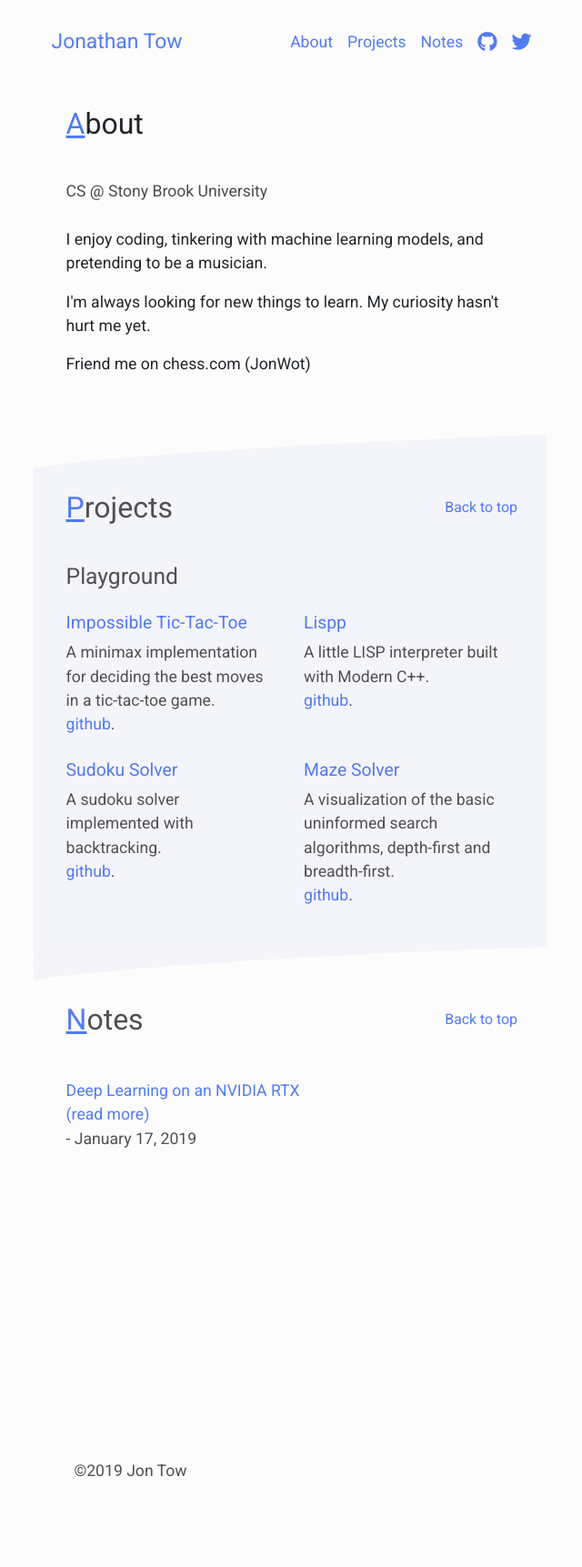
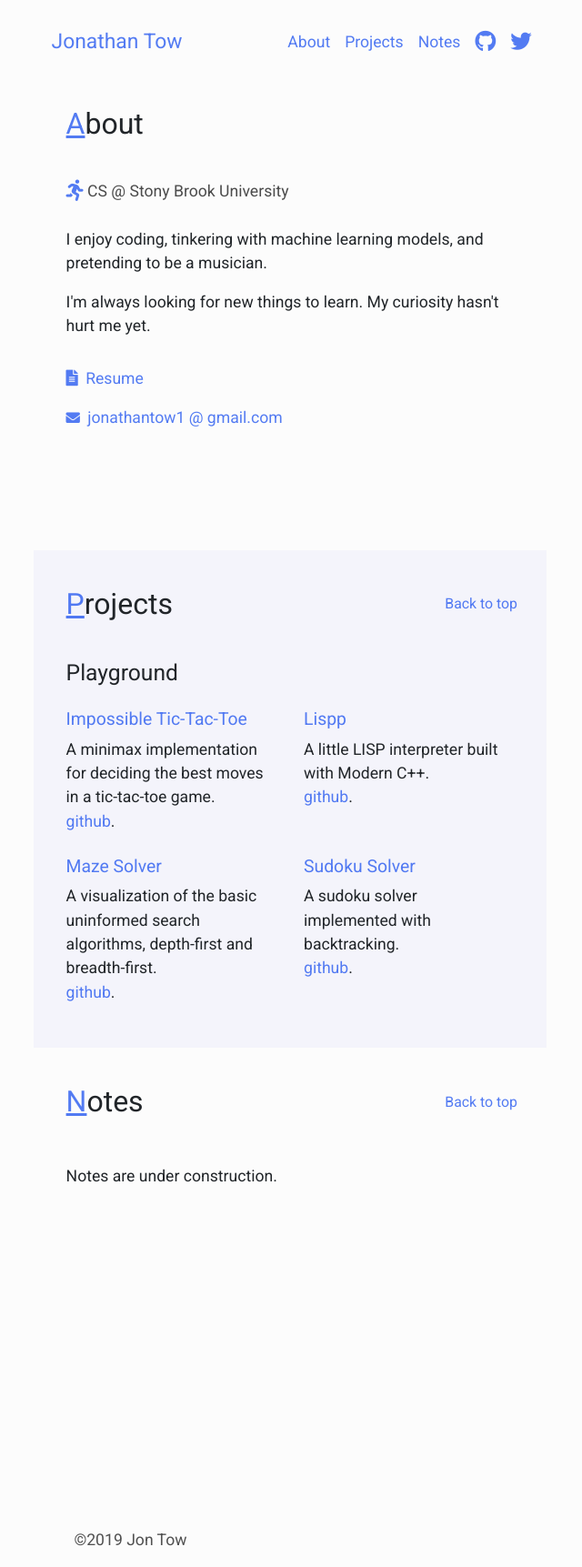
Before and after one commit to jon-tow/jon-tow.github.io, a Jekyll site: the page built from index.html, in a window 1280 px wide. Shown: the whole page at 91% size, without its empty margins (321-961 px from the left). Built offline with Jekyll 4.4.1, drawn with Linux system fonts in a browser that asks for light colours; nearby versions of some CDN libraries; before the commit the page ends 1663 px from its top, so only the background shows below that.

Commit message:
add resume/email and styling updates

```diff
--- a/_includes/_base/head.html
+++ b/_includes/_base/head.html
@@ -11,7 +11,9 @@
   <script src="https://stackpath.bootstrapcdn.com/bootstrap/4.3.1/js/bootstrap.min.js" integrity="sha384-JjSmVgyd0p3pXB1rRibZUAYoIIy6OrQ6VrjIEaFf/nJGzIxFDsf4x0xIM+B07jRM" crossorigin="anonymous"></script>
   <!-- Fonts -->
   <link href="https://fonts.googleapis.com/css?family=Roboto" rel="stylesheet">
-  <script src="https://use.fontawesome.com/5b0778892e.js"></script>
+  <link rel="stylesheet" href="https://use.fontawesome.com/releases/v5.7.2/css/all.css" integrity="sha384-fnmOCqbTlWIlj8LyTjo7mOUStjsKC4pOpQbqyi7RrhN7udi9RwhKkMHpvLbHG9Sr" crossorigin="anonymous">
+
+
   <!-- Smooth Scrolling -->
   <script>
     $(document).ready(function () {
--- a/_includes/_base/nav.html
+++ b/_includes/_base/nav.html
@@ -19,12 +19,12 @@
       </li>
       <li class="nav-item">
         <a class="nav-link" href="https://github.com/jon-tow">
-          <i class="fa fa-github fa-lg"></i>
+          <i class="fab fa-github fa-lg"></i>
         </a>
       </li>
       <li class="nav-item">
         <a class="nav-link" href="https://twitter.com/jonbtow">
-          <i class="fa fa-twitter fa-lg"></i>
+          <i class="fab fa-twitter fa-lg"></i>
         </a>
       </li>
     </ul>
--- a/_includes/_sections/about.html
+++ b/_includes/_sections/about.html
@@ -1,4 +1,4 @@
-<div class="mt-3 pb-3" id="about">
+<section class="pt-3" id="about">
   <!-- Section Title Row -->
   <div class="section-header pt-2 pb-2">
     <h2 class="section-h2">
@@ -8,9 +8,12 @@
 
 
   <!-- Content -->
-  <div class="section-content mb-4 pb-4 ">
-
+  <div class="section-content ">
+    <!-- Bio Row -->
     <p>
+      <a href="#about">
+        <i class="fas fa-running fa-lg"></i>
+      </a>
       <b>CS @ Stony Brook University</b>
       <br>
       <br>
@@ -23,11 +26,29 @@
       My curiosity hasn't hurt me yet.
     </p>
     <p>
-          Friend me on chess.com (JonWot)
+
     </p>
     <!-- End of Bio Row -->
 
+    <!-- Resume -->
+    <p>
 
+      <a href="../../data/resume.pdf">
+
+        <i class="fas fa-file-alt fa-md"></i>
+        <span class="pb-2 pl-1">Resume</span>
+      </a>
+
+    </p>
+    <!-- End of Resume Row -->
+
+    <!-- Resume -->
+    <p>
+      <a href="jonathantow1@gmail.com">
+        <i class="fas fa-envelope fa-sm"></i>
+        <span class="pl-1">jonathantow1 @ gmail.com</span>
+      </a>
+    </p>
     <!-- End of Resume Row -->
   </div>
   <!-- End of Content -->
--- a/_includes/_sections/notes.html
+++ b/_includes/_sections/notes.html
@@ -1,22 +1,7 @@
-<section class="" >
-
-
-    <svg  viewBox="0 0 766 50" version="1.1" xmlns="http://www.w3.org/2000/svg" xmlns:xlink="http://www.w3.org/1999/xlink">
-      <!-- Generator: Sketch 43.1 (39012) - http://www.bohemiancoding.com/sketch -->
-      <desc>Created with Sketch.</desc>
-      <defs></defs>
-      <g id="Welcome" stroke="none" stroke-width="1" fill="none" fill-rule="evenodd">
-          <g id="Desktop-HD" transform="translate(-335.000000, -383.000000)" fill="#F4F4FA">
-              <g id="Group" transform="translate(335.000000, 243.000000)">
-                  <path d="M0,140 C0,140 216.881703,146.372549 470,162.712418 C723.118297,179.052288 766,190 766,190 L766,140 L0,140 Z" id="Rectangle-2" transform="translate(383.000000, 165.000000) scale(-1, 1) translate(-383.000000, -165.000000) "></path>
-              </g>
-          </g>
-      </g>
-  </svg>
-
+<section class="pt-3 " >
 
   <!-- Section Title Row -->
-  <div class="section-header pt-2" id="notes">
+  <div class="section-header pt-2 pb-3" id="notes">
     <h2 class="section-h2">
       <p>Notes</p>
     </h2>
@@ -26,8 +11,9 @@
 
   <!-- Content -->
   <div class="section-content" style="">
-      <!-- Notes Row -->
-        <!-- Row Content -->
+    Notes are under construction.
+      <!-- Notes Row
+
         <ul class="entry-previews">
           {% for post in site.posts limit:5 %}
           <li>
@@ -44,6 +30,7 @@
           </li>
           {% endfor %}
         </ul>
+      -->
   </div>
 
 </section>
--- a/_includes/_sections/projects.html
+++ b/_includes/_sections/projects.html
@@ -1,22 +1,4 @@
-<section class="" style="background-color:rgb(244, 244, 251);">
-
-
-  <svg preserveAspectRatio="xMinYMin meet" x="0" y="0" viewBox="0 0 766 50" version="1.1"
-    xmlns="http://www.w3.org/2000/svg" xmlns:xlink="http://www.w3.org/1999/xlink">
-    <!-- Generator: Sketch 43.1 (39012) - http://www.bohemiancoding.com/sketch -->
-    <desc>Created with Sketch.</desc>
-    <defs></defs>
-    <g id="Welcome" stroke="none" stroke-width="1" fill="none" fill-rule="evenodd">
-      <g id="Desktop-HD" transform="translate(-335.000000, -243.000000)" fill="#FCFCFC">
-        <g id="Group" transform="translate(335.000000, 243.000000)">
-          <path d="M0,0 C0,0 216.881703,6.37254902 470,22.7124183 C723.118297,39.0522876 766,50 766,50 L766,0 L0,0 Z"
-            id="Rectangle-2"
-            transform="translate(383.000000, 25.000000) scale(-1, 1) translate(-383.000000, -25.000000) "></path>
-        </g>
-      </g>
-    </g>
-  </svg>
-
+<section class="pt-3 pb-3" style="background-color:rgb(244, 244, 251);">
 
   <!-- Section Title Row -->
   <div class="section-header pt-2 pb-2" id="project">
@@ -26,13 +8,10 @@
     <a href="#nav" class="top-link"> Back to top </a>
   </div>
 
-
-  <div class="section-content" style="">
-
+  <div class="section-content pb-3" style="">
     <div class="mb-2">
       <h3>Playground</h3>
     </div>
-
     <!-- Note Projects Row -->
     <div class="project-row row pl-0">
       <!-- Column Content -->
@@ -49,7 +28,6 @@
         </p>
       </div>
       <!-- Column Content -->
-
       <div class="project-item col-sm">
         <h4>
           <a href="https://github.com/jon-tow/lispp">
@@ -72,6 +50,17 @@
       <!-- Column Content -->
       <div class="project-item col-sm">
         <h4>
+          <a href="projects/maze-solver/index.html">
+            Maze Solver
+          </a>
+        </h4>
+        <p>
+          A visualization of the basic uninformed search algorithms, depth-first and breadth-first. <br />
+          <a href="https://github.com/jon-tow/maze-solver">github</a>.
+        </p>
+      </div>
+      <div class="project-item col-sm">
+        <h4>
           <a href="projects/sudoku-solver/index.html">
             Sudoku Solver
           </a>
@@ -83,21 +72,7 @@
         </p>
       </div>
       <!-- End of Projects Row -->
-            <!-- Column Content -->
-
-              <div class="project-item col-sm">
-                  <h4>
-                    <a href="projects/maze-solver/index.html">
-                      Maze Solver
-                    </a>
-                  </h4>
-                  <p>
-                    A visualization of the basic uninformed search algorithms, depth-first and breadth-first. <br />
-                    <a href="https://github.com/jon-tow/maze-solver">github</a>.
-                  </p>
-                </div>
     </div>
   </div>
   <!-- End of Content -->
-
 </section>
--- a/css/main.css
+++ b/css/main.css
@@ -153,10 +153,8 @@ section {
   flex-direction: column;
 
   height: auto;
-  min-height: 32em;
+  min-height: 30em;
 
-  /*border: 1px solid #EEEEEE;*/
-  color: var(--black);
   box-shadow: var(--box-shadow);
 }
 
```
Lines whose indentation alone changed are shown as unchanged.
